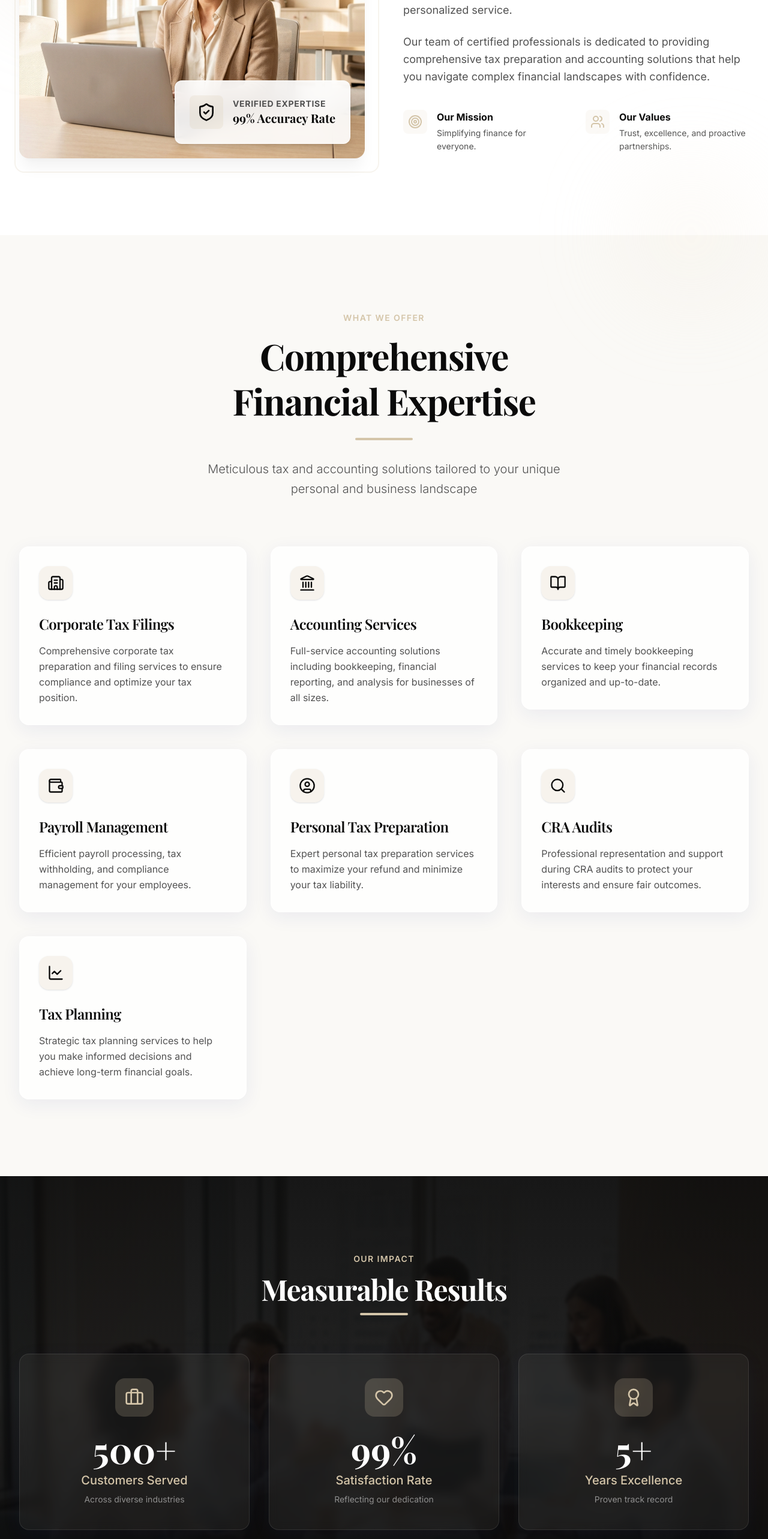
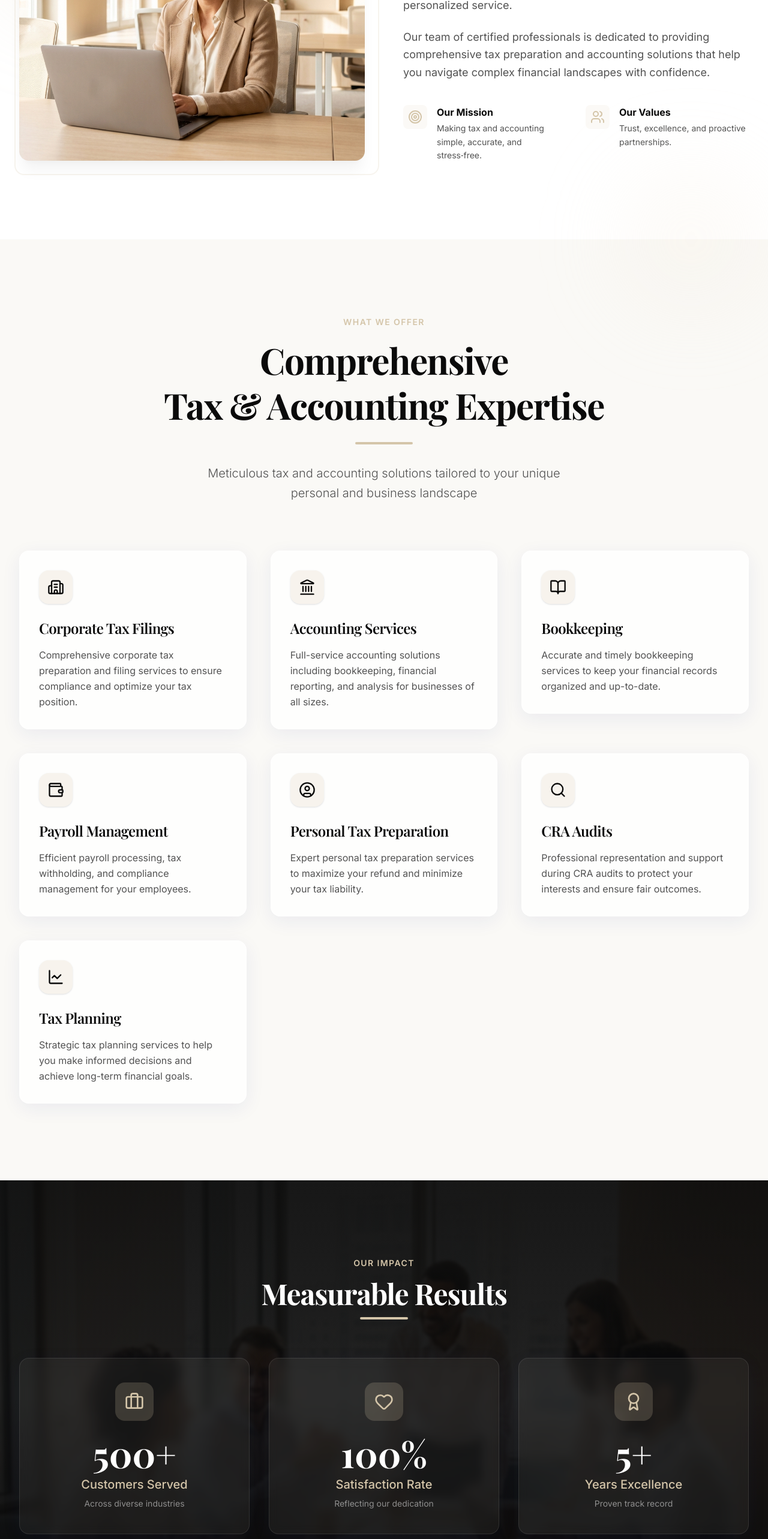
Before and after one commit to Tanishqchahal/trubalance-website, a React (Vite) app: page / in a window 1280 px wide. Shown: the part 1240-3806 px from the top of the page at 60% size. Built offline with nearby package versions, Linux system fonts and the light colour scheme.

Commit message:
Minor content changes

```diff
--- a/src/components/layout/Footer.tsx
+++ b/src/components/layout/Footer.tsx
@@ -66,25 +66,6 @@ export default function Footer() {
                             </li>
                         </ul>
                     </div>
-
-                    {/* Authority Signals */}
-                    <div className="bg-white/5 p-8 rounded-2xl border border-white/10">
-                        <div className="flex items-center space-x-3 mb-6">
-                            <Shield className="text-primary" size={24} />
-                            <h4 className="text-sm font-bold uppercase tracking-widest">Certified Partner</h4>
-                        </div>
-                        <p className="text-xs text-white/40 mb-4 leading-relaxed">
-                            TruBalance is a certified tax preparation firm, maintaining the highest standards of financial integrity and regulatory compliance.
-                        </p>
-                        <div className="grid grid-cols-2 gap-4">
-                            <div className="h-8 bg-white/10 rounded flex items-center justify-center grayscale hover:grayscale-0 transition-all cursor-default opacity-50">
-                                <span className="text-[10px] font-bold">CPA CERTIFIED</span>
-                            </div>
-                            <div className="h-8 bg-white/10 rounded flex items-center justify-center grayscale hover:grayscale-0 transition-all cursor-default opacity-50">
-                                <span className="text-[10px] font-bold">TAX EXPERT</span>
-                            </div>
-                        </div>
-                    </div>
                 </div>
 
                 <div className="border-t border-white/10 mt-20 pt-10 flex flex-col md:flex-row justify-between items-center text-white/40 text-sm">
--- a/src/components/sections/About.tsx
+++ b/src/components/sections/About.tsx
@@ -14,17 +14,6 @@ export default function About() {
                         alt="Professional accountant working"
                         className="rounded-2xl shadow-premium w-full h-auto relative z-10"
                     />
-                    <div className="absolute bottom-6 right-6 bg-white/90 backdrop-blur-md p-6 rounded-xl shadow-lg z-20 border border-white/50 animate-fadeInUp delay-300">
-                        <div className="flex items-center space-x-4">
-                            <div className="bg-primary/20 p-3 rounded-lg">
-                                <ShieldCheck className="text-accent" size={32} />
-                            </div>
-                            <div>
-                                <p className="text-sm text-accent-muted uppercase tracking-wider font-bold">Verified Expertise</p>
-                                <p className="text-xl font-serif font-bold text-accent">99% Accuracy Rate</p>
-                            </div>
-                        </div>
-                    </div>
                 </div>
 
                 {/* Content */}
@@ -53,7 +42,7 @@ export default function About() {
                             </div>
                             <div>
                                 <h4 className="font-bold text-accent mb-1">Our Mission</h4>
-                                <p className="text-sm text-soft">Simplifying finance for everyone.</p>
+                                <p className="text-sm text-soft">Making tax and accounting simple, accurate, and stress‑free.</p>
                             </div>
                         </div>
                         <div className="flex items-start space-x-4">
--- a/src/components/sections/Services.tsx
+++ b/src/components/sections/Services.tsx
@@ -48,7 +48,7 @@ export default function Services() {
             <div className="relative z-10 text-center mb-20 animate-fadeInUp">
                 <span className="text-primary font-semibold tracking-widest text-sm uppercase mb-4 block">What We Offer</span>
                 <h2 className="text-4xl sm:text-5xl md:text-6xl font-serif font-bold text-accent mb-6 leading-tight">
-                    Comprehensive <br /> Financial Expertise
+                    Comprehensive <br /> Tax & Accounting Expertise
                 </h2>
                 <div className="w-24 h-1 bg-primary mx-auto rounded-full mb-8"></div>
                 <p className="text-xl text-soft max-w-2xl mx-auto font-light">
--- a/src/components/sections/Stats.tsx
+++ b/src/components/sections/Stats.tsx
@@ -10,7 +10,7 @@ export default function Stats() {
         },
         {
             icon: Heart,
-            value: '99%',
+            value: '100%',
             label: 'Satisfaction Rate',
             description: 'Reflecting our dedication'
         },
```
